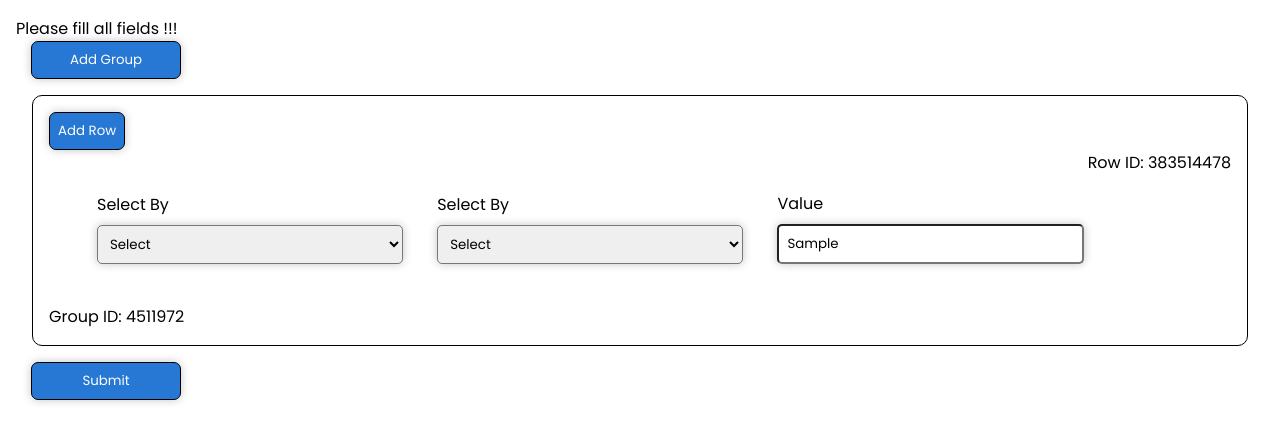
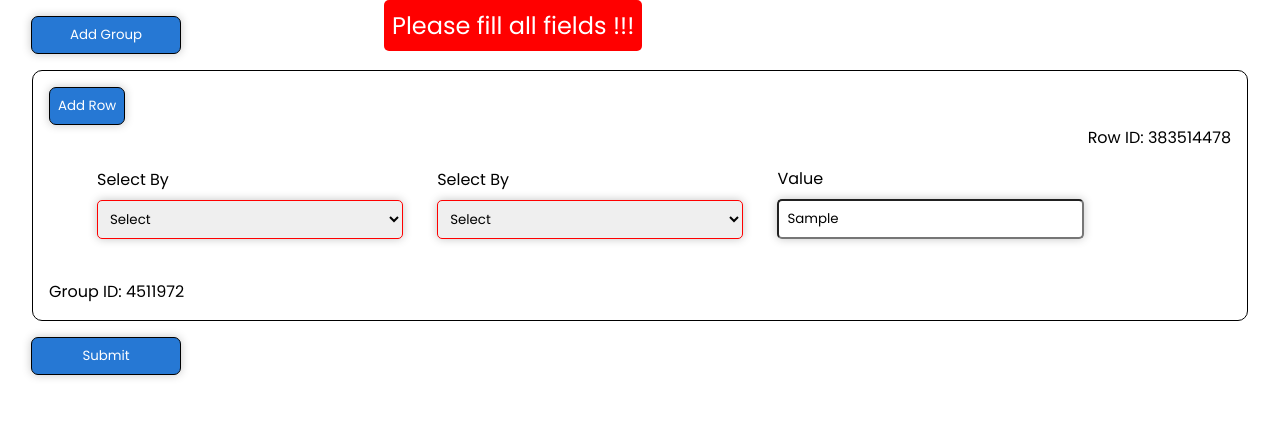
Before and after one commit to zakCedcoss/batch-list-task-typescript, a React (Vite) app: page / in a window 1280 px wide. Both pictures are taken after typing "Sample" into the empty fields and a click on the button "Submit". Shown: the top 442 px of the page. Built offline with nearby package versions, Linux system fonts and the light colour scheme.

Commit message:
error handled

```diff
--- a/src/App.tsx
+++ b/src/App.tsx
@@ -12,6 +12,7 @@ function App() {
   ]);
   const [message, setMessage] = useState<string>("");
   const [errorMessage, setErrorMessage] = useState<string>("");
+  const [isError, setIsError] = useState<Boolean>(false);
 
   useEffect(() => {
     let interval = setTimeout(() => {
@@ -19,7 +20,7 @@ function App() {
     }, 3000);
 
     return () => clearInterval(interval);
-  }, [errorMessage]);
+  }, [errorMessage, isError]);
 
   useEffect(() => {
     let s: string = "";
@@ -61,6 +62,7 @@ function App() {
       rowsArray: [],
     };
     setGroupsArray([...groupsArray, newGroup]);
+    setIsError(false);
   };
 
   const handleSubmit = (): void => {
@@ -79,9 +81,11 @@ function App() {
     if (error) {
       console.log("Please fill all fields !!!");
       setErrorMessage("Please fill all fields !!!");
+      setIsError(true);
     } else {
       console.log(groupsArray);
       setErrorMessage("Check CONSOLE.LOG in Developer Tool");
+      setIsError(false);
     }
   };
 
@@ -90,7 +94,7 @@ function App() {
 
   return (
     <div className="App">
-      <div className="error">{errorMessage}</div>
+      {errorMessage && <div className="error">{errorMessage}</div>}
       {message && <div className="group-head">{message}</div>}
       <button onClick={handleAddGroup}>Add Group</button>
       {groupsArray.map((group) => {
@@ -100,6 +104,7 @@ function App() {
             group={group}
             groupsArray={groupsArray}
             handleSetGroupsArray={handleSetGroupsArray}
+            isError={isError}
           />
         );
       })}
--- a/src/components/Group.tsx
+++ b/src/components/Group.tsx
@@ -6,9 +6,15 @@ type GroupProps = {
   group: GroupType;
   groupsArray: GroupType[];
   handleSetGroupsArray: (data: GroupType[]) => void;
+  isError: Boolean;
 };
 
-function Group({ group, groupsArray, handleSetGroupsArray }: GroupProps) {
+function Group({
+  group,
+  groupsArray,
+  handleSetGroupsArray,
+  isError,
+}: GroupProps) {
   const [rowsArray, setRowsArray] = useState<RowType[]>([
     {
       id: Math.floor(Math.random() * 554861277),
@@ -65,6 +71,7 @@ function Group({ group, groupsArray, handleSetGroupsArray }: GroupProps) {
             row={row}
             rowsArray={rowsArray}
             handleSetRowsArray={handleSetRowsArray}
+            isError={isError}
           />
         );
       })}
--- a/src/components/Row.tsx
+++ b/src/components/Row.tsx
@@ -6,9 +6,10 @@ type RowProps = {
   row: RowType;
   rowsArray: RowType[];
   handleSetRowsArray: (data: RowType[]) => void;
+  isError: Boolean;
 };
 
-function Row({ row, rowsArray, handleSetRowsArray }: RowProps) {
+function Row({ row, rowsArray, handleSetRowsArray, isError }: RowProps) {
   const selectOne = ["A", "B", "C", "D", "E"];
   const selectTwo = [
     "Equals",
@@ -23,6 +24,9 @@ function Row({ row, rowsArray, handleSetRowsArray }: RowProps) {
   const [secondSelect, setSecondSelect] = useState<string>("");
   const [thirdSelect, setThirdSelect] = useState<string>("");
 
+  const [isFirstEmpty, setIsFirstEmpty] = useState<Boolean>(true);
+  const [isSecondEmpty, setIsSecondEmpty] = useState<Boolean>(true);
+  const [isThirdEmpty, setIsThirdEmpty] = useState<Boolean>(true);
   //   console.log(firstSelect, secondSelect, thirdSelect);
   //   console.log(row);
 
@@ -34,16 +38,37 @@ function Row({ row, rowsArray, handleSetRowsArray }: RowProps) {
   };
 
   const handleValueChange = (name: string, value: string) => {
+    console.log(name, value);
     if (name === "firstSelect") {
       setFirstSelect(value);
       setSecondSelect("");
       setThirdSelect("");
+      if (value === "") {
+        setIsFirstEmpty(true);
+      } else {
+        setIsFirstEmpty(false);
+      }
+      setIsSecondEmpty(true);
+      setIsThirdEmpty(true);
     }
     if (name === "secondSelect") {
       setSecondSelect(value);
       setThirdSelect("");
+      if (value === "") {
+        setIsSecondEmpty(true);
+      } else {
+        setIsSecondEmpty(false);
+      }
+      setIsThirdEmpty(true);
     }
-    if (name === "thirdSelect") setThirdSelect(value);
+    if (name === "thirdSelect") {
+      setThirdSelect(value);
+      if (value === "") {
+        setIsThirdEmpty(true);
+      } else {
+        setIsThirdEmpty(false);
+      }
+    }
   };
 
   useEffect(() => {
@@ -70,10 +95,10 @@ function Row({ row, rowsArray, handleSetRowsArray }: RowProps) {
         <div className="dropdown">
           <p>Select By</p>
           <select
+            className={isError && isFirstEmpty ? "error-box" : ""}
             name="firstSelect"
             onChange={(e) => handleValueChange(e.target.name, e.target.value)}
             value={firstSelect}
-            required={true}
           >
             <option value="">Select</option>
             {selectOne.map((opt, i) => {
@@ -88,10 +113,10 @@ function Row({ row, rowsArray, handleSetRowsArray }: RowProps) {
         <div className="dropdown">
           <p>Select By</p>
           <select
+            className={isError && isSecondEmpty ? "error-box" : ""}
             name="secondSelect"
             onChange={(e) => handleValueChange(e.target.name, e.target.value)}
             value={secondSelect}
-            required={true}
           >
             <option value="">Select</option>
             {selectTwo.map((opt, i) => {
@@ -106,10 +131,10 @@ function Row({ row, rowsArray, handleSetRowsArray }: RowProps) {
         <div className="dropdown">
           {secondSelect === "Equals" ? (
             <select
+              className={isError && isThirdEmpty ? "error-box" : ""}
               name="thirdSelect"
               onChange={(e) => handleValueChange(e.target.name, e.target.value)}
               value={thirdSelect}
-              required={true}
             >
               <option value="">Select</option>
               {selectThree.map((opt, i) => {
@@ -124,7 +149,7 @@ function Row({ row, rowsArray, handleSetRowsArray }: RowProps) {
             <>
               <p>Value</p>
               <input
-                required={true}
+                className={isError && isThirdEmpty ? "error-box" : ""}
                 type="text"
                 name="thirdSelect"
                 value={thirdSelect}
--- a/src/index.css
+++ b/src/index.css
@@ -10,6 +10,7 @@ body {
   height: 100vh;
 }
 input,select {
+  outline: none;
   width: 90%;
   padding: 0.5rem;
   border-radius: 5px;
@@ -31,3 +32,18 @@ button:hover {
   color: white;
   background-color: black;
 }
+.error {
+  font-size: 1.5rem;
+  position: fixed;
+  top: 0;
+  left: 30%;
+  background-color: red;
+  color: white;
+  padding: 0.5rem;
+  border-radius: 5px;
+  margin-inline: auto;
+  z-index: 1;
+}
+.error-box {
+  border: 1px solid red;
+}
```
